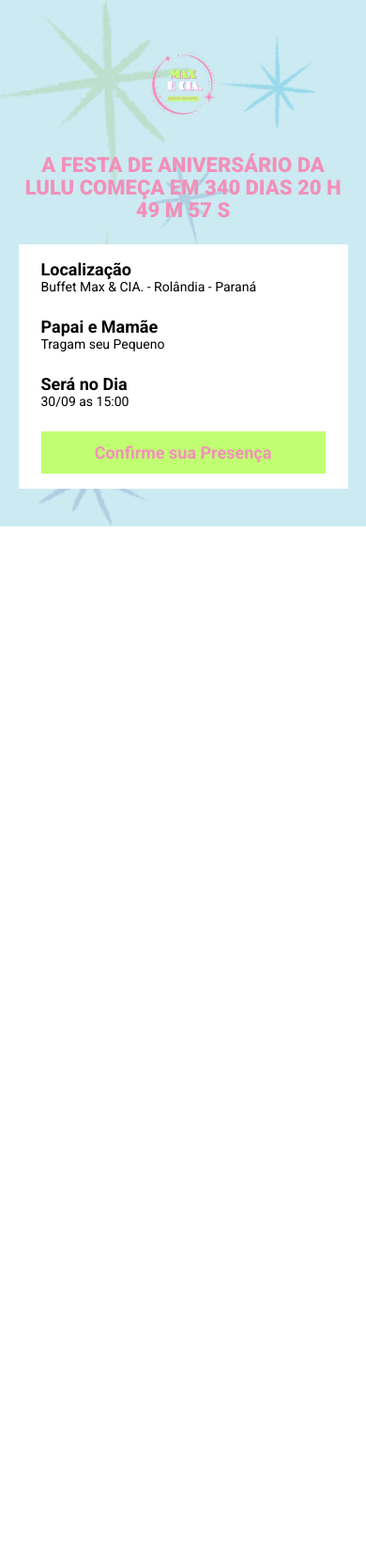
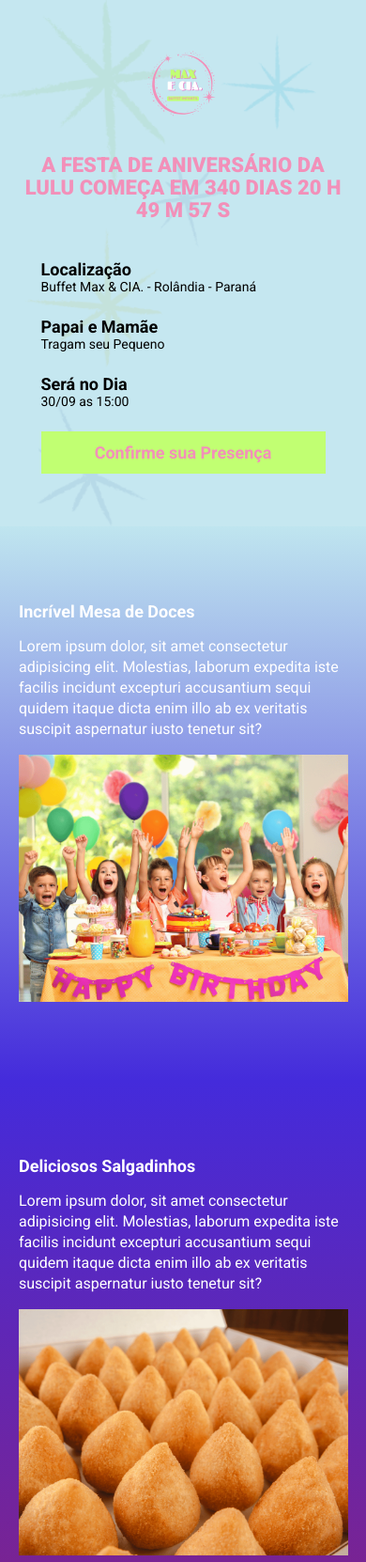
Before and after one commit to maxh33/b-day, a website built with Parcel: page src/index.html in a window 390 px wide. Shown: the top 1662 px of the page at 94% size. Before the commit the page ends 844 px from the top, so only its background shows below. Built offline with nearby package versions, Linux system fonts and the light colour scheme.

Commit message:
feat events

```diff
--- a/src/index.html
+++ b/src/index.html
@@ -9,6 +9,7 @@
     <link href="https://fonts.googleapis.com/css2?family=Roboto:wght@400;700;900&display=swap" rel="stylesheet">
     <link rel="stylesheet" href="styles/main.scss">
     <link rel="stylesheet" href="styles/main.scss">
+    <link rel="stylesheet" href="https://unpkg.com/aos@next/dist/aos.css" />
 </head>
 <body>
     <header class="hero">
@@ -38,6 +39,51 @@
             </div>
         </div>
     </header>
+    <section class="event event--one">
+        <div class="container" data-aos="zoom-in-right">
+            <div class="event__details">
+                <h2 class="event__details__title">Incrível Mesa de Doces</h2>
+                <p class="event__details__description">
+                    Lorem ipsum dolor, sit amet consectetur adipisicing elit. Molestias, laborum expedita iste facilis incidunt excepturi accusantium sequi quidem itaque dicta enim illo ab ex veritatis suscipit aspernatur iusto tenetur sit?
+                </p>
+            </div>
+            <img class="event__image" src="./images/mesa.png" alt="Incrível Mesa de Doces">
+        </div>
+    </section>
+    <section class="event event--two event--image-left">
+        <div class="container" data-aos="zoom-in-left">
+            <div class="event__details">
+                <h2 class="event__details__title">Deliciosos Salgadinhos</h2>
+                <p class="event__details__description">
+                    Lorem ipsum dolor, sit amet consectetur adipisicing elit. Molestias, laborum expedita iste facilis incidunt excepturi accusantium sequi quidem itaque dicta enim illo ab ex veritatis suscipit aspernatur iusto tenetur sit?
+                </p>
+            </div>
+            <img class="event__image" src="./images/Salgadinho.png" alt="Salgadinhos">
+        </div>
+    </section>
+    <section class="event event--three">
+        <div class="container" data-aos="zoom-in-right">
+            <div class="event__details">
+                <h2 class="event__details__title">Brincadeiras Incríveis</h2>
+                <p class="event__details__description">
+                    Lorem ipsum dolor, sit amet consectetur adipisicing elit. Molestias, laborum expedita iste facilis incidunt excepturi accusantium sequi quidem itaque dicta enim illo ab ex veritatis suscipit aspernatur iusto tenetur sit?
+                </p>
+            </div>
+            <img class="event__image" src="./images/brincadeiras.png" alt="Brincadeiras Incríveis">
+        </div>
+    </section>
+    <section class="event event--four event--image-left">
+        <div class="container" data-aos="zoom-in-left">
+            <div class="event__details">
+                <h2 class="event__details__title">Algodão Doce</h2>
+                <p class="event__details__description">
+                    Lorem ipsum dolor, sit amet consectetur adipisicing elit. Molestias, laborum expedita iste facilis incidunt excepturi accusantium sequi quidem itaque dicta enim illo ab ex veritatis suscipit aspernatur iusto tenetur sit?
+                </p>
+            </div>
+            <img class="event__image" src="./images/algodaoDoce.png" alt="Algodão Doce">
+        </div>
+    </section>
+    <script src="https://unpkg.com/aos@next/dist/aos.js"></script>
     <script src="scripts/main.js"></script>
 </body>
 </html>
--- a/src/scripts/main.js
+++ b/src/scripts/main.js
@@ -1,3 +1,5 @@
+AOS.init();
+
 const dataDoEvento = new Date("Sep 30, 2025 15:00:00");
 const timeStampDoEvento = dataDoEvento.getTime();
 
--- /dev/null
+++ b/src/styles/_event.scss
@@ -0,0 +1,65 @@
+@use 'variables';
+
+.event {
+    padding: 80px 0;
+
+    &--one {
+        background-image: linear-gradient(variables.$blue1, variables.$blue2);
+    }
+
+    &--two {
+        background-image: linear-gradient(variables.$blue2, variables.$pink);
+    }
+
+    &--three {
+        background-image: linear-gradient(variables.$pink, variables.$yellow);
+    }
+
+    &--four {
+        background-image: linear-gradient(variables.$yellow, variables.$green);
+    }
+
+    &--image-left {
+        .container {
+            flex-direction: row-reverse;
+        }
+    }
+
+    .container{
+        display: flex;
+        gap: 40px;
+    }
+
+    &__image {
+        max-width: 360px;
+    }
+
+    &__details {
+        &__title {
+            font-size: 18px;
+            font-weight: bold;
+            margin-bottom: 16px;
+        }
+
+        &__description {
+            font-size: 16px;
+            line-height: 22px;
+        }
+
+    }
+
+    @media (max-width: 640px) {
+        .container {
+            display: block;
+        }
+
+        &__image {
+            width: 100%;
+        }
+
+        &__details {
+            margin-right: 0;
+            margin-bottom: 16px;
+        }
+    }
+}
--- a/src/styles/_hero.scss
+++ b/src/styles/_hero.scss
@@ -18,9 +18,9 @@
         left: 0;
         height: 100%;
         width: 100%;
-        background-color: variables.$backgroundColor;
+        background-color: variables.$blue1;
         content: '';
-        opacity: .8;
+        opacity: .9;
     }
 
     &__text {
--- a/src/styles/_variables.scss
+++ b/src/styles/_variables.scss
@@ -1,10 +1,9 @@
 $heroTextColor: #f290b9;
 $textColor: #fff;
 $secondaryTextColor: #000;
-$backgroundColor: #bfe5ef;
 $buttonColor: #c1ff72;
 
-$blue1: #2281c5;
+$blue1: #bfe5ef;
 $blue2: #442bdb;
 $pink: #802289;
 $yellow: #d1a128;
--- a/src/styles/components/_infos_bar.scss
+++ b/src/styles/components/_infos_bar.scss
@@ -2,7 +2,6 @@
 
 .infos-bar {
     padding: 16px 24px;
-    background-color: variables.$textColor;
     display: flex;
     justify-content: space-between;
     align-items: center;
--- a/src/styles/main.scss
+++ b/src/styles/main.scss
@@ -2,6 +2,7 @@
 @use 'components/infos_bar';
 @use 'components/buttons';
 @use 'variables';
+@use 'event';
 
 * {
     margin: 0;
```
